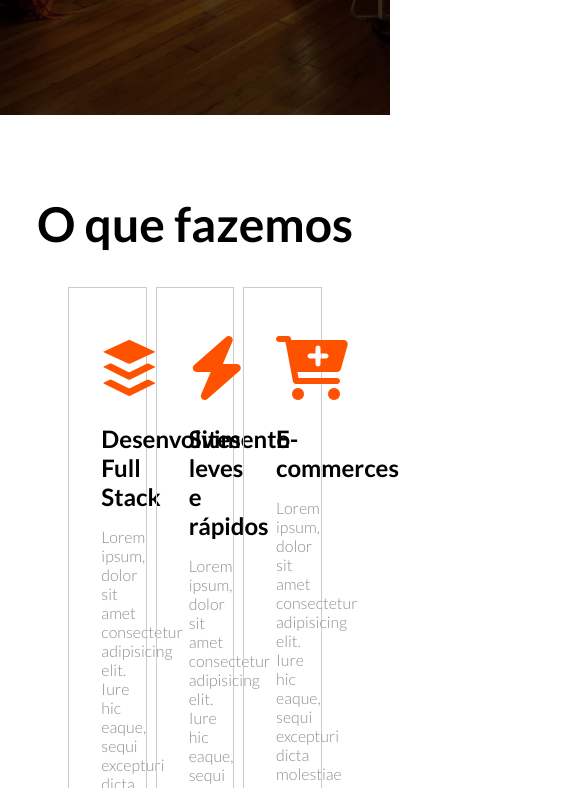
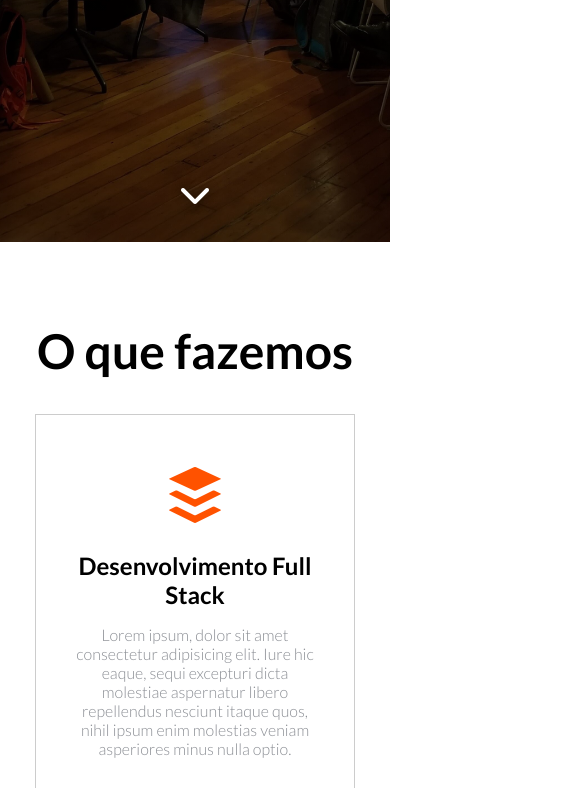
Before and after one commit to lgsfarias/agency, a plain HTML site: page index.html in a window 390 px wide. Shown: the part 602-1390 px from the top of the page, 585 px wide, since content can reach past the window. Drawn offline with Linux system fonts and the light colour scheme.

Commit message:
feat: add responsiveness

```diff
--- a/index.html
+++ b/index.html
@@ -52,6 +52,8 @@
       <h2>Nós desenvolvemos</h2>
       <h1>Poderosas experiências</h1>
       <a href="#" class="btn btn--primary btn--rounded">Fazer Orçamento</a>
+      <!-- colocar uma setinha pra baixo -->
+      <i class="fas fa-chevron-down"></i>
     </div>
   </header>
 
--- a/scss/_utilities.scss
+++ b/scss/_utilities.scss
@@ -23,6 +23,20 @@
   }
 }
 
+@mixin card-mobile {
+  width: 100%;
+  height: 200px;
+  margin-right: 0;
+  margin-bottom: 2rem;
+}
+
+// mobile
+@mixin mobile {
+  @media (max-width: 768px) {
+    @content;
+  }
+}
+
 // placeholders
 %title-text-shadow {
   text-shadow: 0 0 10px rgba(0, 0, 0, 0.5);
@@ -43,6 +57,10 @@
 %card-hover {
   .job-card__title, .job-card__cover, .job-card__description  {
     opacity: 0;
+
+    @include mobile {
+      opacity: 1;
+    }
   }
 
   &:hover {
@@ -81,3 +99,15 @@
     padding: 1rem 1.5rem;
   }
 }
+
+@keyframes arrow-animation {
+  0% {
+    transform: translateY(0);
+  }
+  50% {
+    transform: translateY(10px);
+  }
+  100% {
+    transform: translateY(0);
+  }
+}
--- a/scss/style.scss
+++ b/scss/style.scss
@@ -9,6 +9,16 @@
   background-size: cover;
   background-position: center;
 
+  @include mobile {
+    height: 100vh;
+  }
+
+  nav {
+    @include mobile {
+      display: none;
+    }
+  }
+
   .nav-container {
     display: flex;
     justify-content: space-between;
@@ -19,6 +29,10 @@
     padding: 1.5rem 2rem;
     background-color: $black;
     z-index: 10;
+
+    @include mobile {
+      padding: 1rem;
+    }
 
     .brand {
       color: $light-color;
@@ -46,16 +60,26 @@
       color: #FFF;
       font-size: 2rem;
       display: none;
+
+      @include mobile {
+        display: block;
+      }
     }
   }
 
   .title-container {
+    position: relative;
     color: $light-color;
     display: flex;
     flex-direction: column;
     align-items: center;
     justify-content: center;
     height: 100%;
+
+    @include mobile {
+      text-align: center;
+      padding: 2rem;
+    }
 
     h2 {
       font-size: 3rem;
@@ -67,6 +91,20 @@
       margin-top: 1rem;
       @extend %title-text-shadow;
     }
+
+    .fas.fa-chevron-down {
+      display: none;
+      position: absolute;
+      bottom: 2rem;
+      font-size: 2rem;
+      margin-top: 2rem;
+      @extend %title-text-shadow;
+      animation: arrow-animation 1s infinite;
+
+      @include mobile {
+        display: block;
+      }
+    }
   }
 }
 
@@ -74,6 +112,10 @@
   text-align: center;
   padding: 2rem;
   margin-bottom: 2rem;
+
+  @include mobile {
+    padding: 2rem 0;
+  }
 
   h2 {
     @extend %section-title;
@@ -91,6 +133,11 @@
       padding: 2rem;
       border: 1px solid #CCC;
       transition: .3s ease-in-out;
+
+      @include mobile {
+        width: 100%;
+        margin-bottom: 2rem;
+      }
 
       i {
         font-size: 4rem;
@@ -121,6 +168,10 @@
   background-color: $secondary-bg;
   padding: 3rem;
 
+  @include mobile {
+    padding: 2rem;
+  }
+
   h2 {
     @extend %section-title;
   }
@@ -128,6 +179,10 @@
   .jobs-list {
     display: flex;
     padding: 2rem 0;
+
+    @include mobile {
+      flex-direction: column;
+    }
 
     .first-job {
       width: 30%;
@@ -137,8 +192,13 @@
       cursor: pointer;
       transition: .5s ease-in-out;
       margin-right: 15px;
+      margin-bottom: 15px;
       @extend %center-bg;
       @extend %card-hover;
+
+      @include mobile {
+        @include card-mobile;
+      }
     }
   }
 
@@ -146,6 +206,11 @@
     display: flex;
     flex-wrap: wrap;
     width: 68%;
+
+    @include mobile {
+      width: 100%;
+      flex-direction: column;
+    }
 
     .job-card {
       width: 46%;
@@ -156,6 +221,10 @@
       margin-right: 15px;
       @extend %center-bg;
       @extend %card-hover;
+
+      @include mobile {
+       @include card-mobile;
+      }
     }
 
     #job2 {
@@ -215,6 +284,11 @@ footer {
     display: flex;
     flex-wrap: wrap;
 
+    @include mobile {
+      width: 100%;
+      flex-direction: column;
+    }
+
     .footer-title {
       color: #FFF;
       font-weight: bold;
@@ -224,20 +298,40 @@ footer {
 
   .footer-desc-container, .footer-links-container {
     width: 50%;
+
+    @include mobile {
+      width: 100%;
+      margin-bottom: 2rem;
+      text-align: center;
+    }
   }
 
   .footer-desc-container {
     p {
       width: 80%;
       line-height: 1.3rem;
+
+      @include mobile {
+        width: 100%;
+      }
     }
   }
 
   .footer-links-container {
     display: flex;
 
+    @include mobile {
+      flex-direction: column;
+      justify-content: center;
+    }
+
     &__list {
       padding: 0 1rem;
+
+      @include mobile {
+        padding: 0;
+        margin-bottom: 2rem;
+      }
 
       li {
         margin-bottom: 0.5rem;
@@ -258,6 +352,10 @@ footer {
     width: 100%;
     margin-top: 3rem;
 
+    @include mobile {
+      text-align: center;
+    }
+
     p {
       margin-bottom: 1rem;
     }
```
Also changed, not shown: css/style.css, 1 other file.
